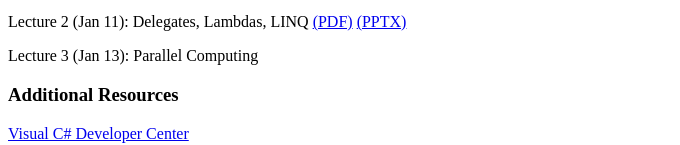
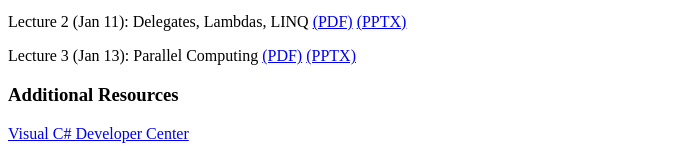
Before and after one commit to iap-csharp/iap-csharp.github.com, a plain HTML site: page index.html in a window 1280 px wide. Shown: the part 323-468 px from the top of the page, without its empty margins (0-680 px from the left). Drawn offline with Linux system fonts and the light colour scheme.

Commit message:
added lecture 3

```diff
--- a/index.html
+++ b/index.html
@@ -9,7 +9,7 @@
 <h3>Lecture Slides</h3>
 <p>Lecture 1 (Jan 6): Basic Syntax <a href="IAP-CSharp-Lecture-1.pdf">(PDF)</a> <a href="IAP-CSharp-Lecture-1.pptx">(PPTX)</a></p>
 <p>Lecture 2 (Jan 11): Delegates, Lambdas, LINQ <a href="IAP-CSharp-Lecture-2.pdf">(PDF)</a> <a href="IAP-CSharp-Lecture-2.pptx">(PPTX)</a></p></p>
-<p>Lecture 3 (Jan 13): Parallel Computing</p>
+<p>Lecture 3 (Jan 13): Parallel Computing <a href="IAP-CSharp-Lecture-3.pdf">(PDF)</a> <a href="IAP-CSharp-Lecture-3.pptx">(PPTX)</a></p>
 <h3>Additional Resources</h3>
 <p><a href="http://msdn.microsoft.com/en-us/vcsharp">Visual C# Developer Center</a></p>
 <p><a href="http://www.mono-project.com">Mono</a>: .NET implementation for Linux, Mac OS X, and more</p>
```
Also changed, not shown: 2 other files.
